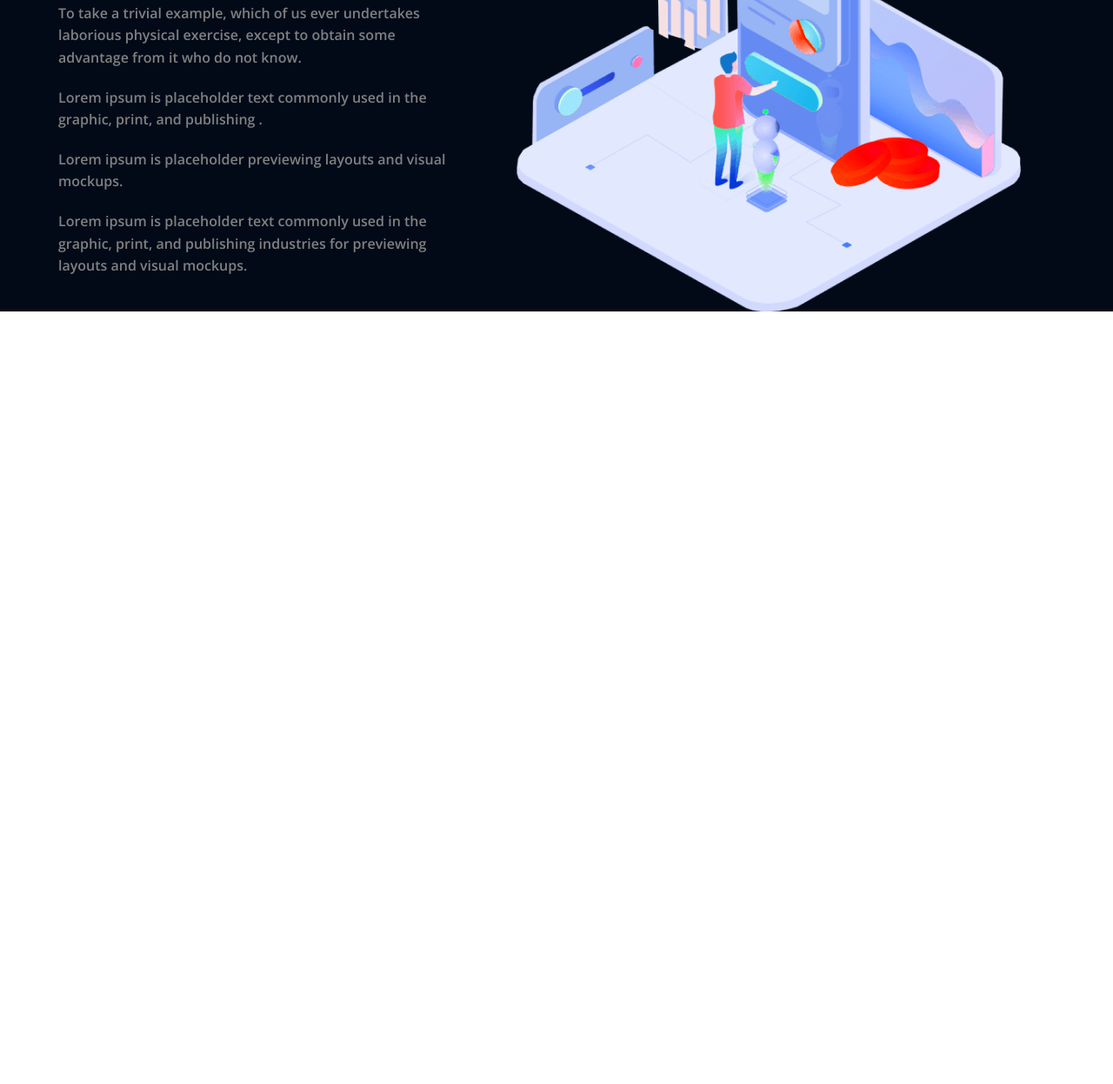
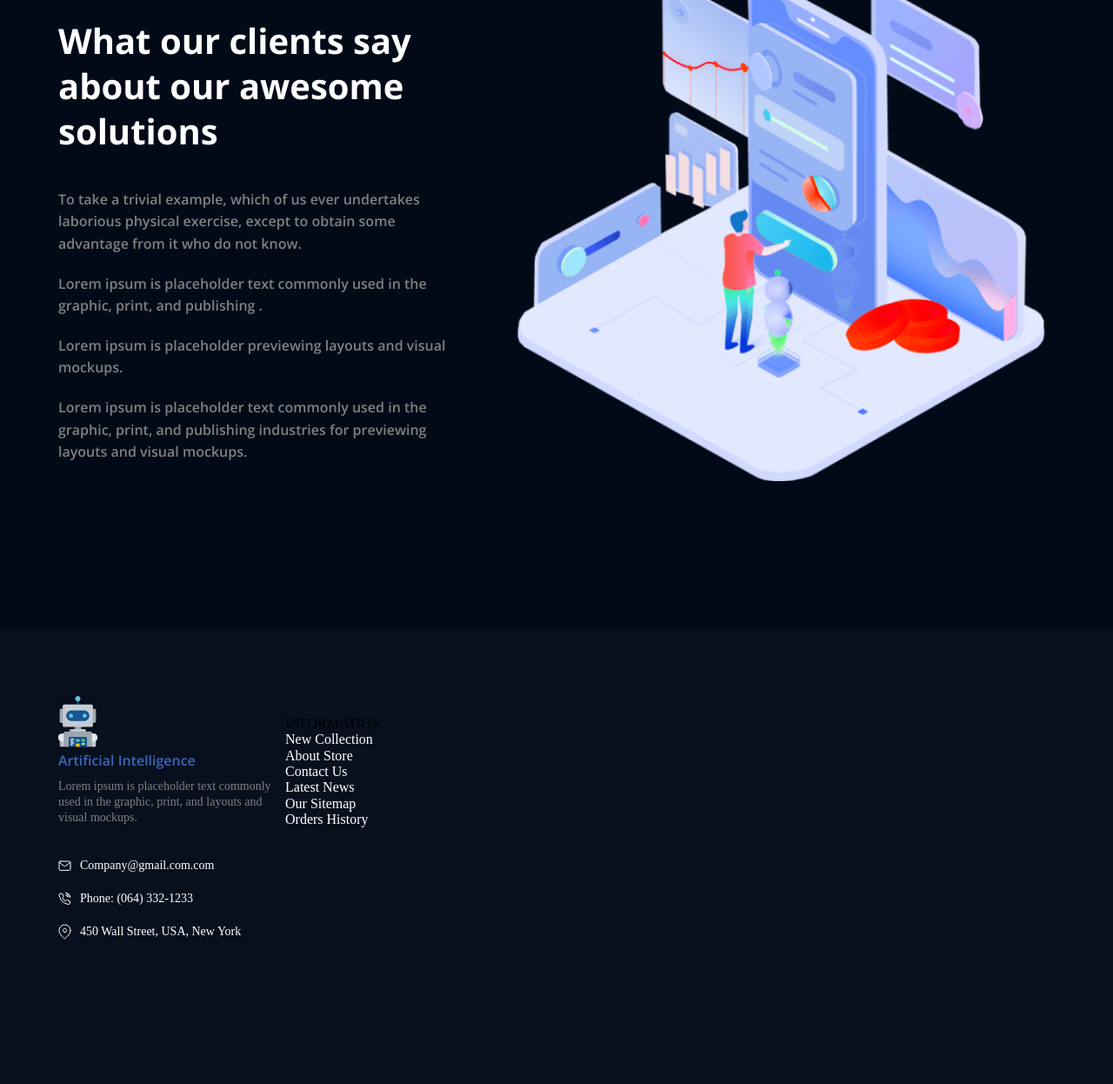
Before and after one commit to Wihctoh/Artificial-intelligence, a plain HTML site: page index.html in a window 1280 px wide. Shown: the part 2581-3827 px from the top of the page at 87% size. Before the commit the page ends 2939 px from the top, so only its background shows below. Drawn offline with nearby package versions, Linux system fonts and the light colour scheme.

Commit message:
footer part1

```diff
--- a/css/style.css
+++ b/css/style.css
@@ -13,7 +13,8 @@ a {
   color: #fff;
 }
 /* -----------------Header -------------------------*/
-.header {
+.header,
+.footer {
   background-color: #08101e;
 }
 .header_wrapper {
@@ -381,13 +382,14 @@ ul {
   font-family: "Open Sans", sans-serif;
   max-width: 1146px;
   margin: auto;
-  padding: 0 15px;
+  padding: 170px 15px 170px;
   background-color: #020a18;
 }
 .page3_left {
   display: flex;
   flex-direction: column;
   max-width: 548px;
+  padding-top: 44px;
 }
 .page3_text1 {
   color: #fff;
@@ -411,3 +413,79 @@ ul {
 }
 .page3 {
 }
+/* -------------------------footer block 1------------------ */
+.footer_wrapper {
+  display: flex;
+  max-width: 1146px;
+  margin: auto;
+  padding: 0 15px 146px 15px;
+}
+.footer_block1 {
+  color: #fff;
+  max-width: 261px;
+}
+.footer_block1_img1 {
+  padding-top: 77px;
+}
+.footer_block1_text1 {
+  font-family: "Open Sans", sans-serif;
+  font-weight: 600;
+  font-size: 15.9627px;
+  line-height: 22px;
+  color: #3a68b8;
+  padding-bottom: 10px;
+}
+.footer_block1_text2 {
+  font-family: "Circular Std";
+  font-weight: 450;
+  font-size: 14px;
+  line-height: 18px;
+  color: grey;
+  padding-bottom: 37px;
+}
+.footer_block1_text3 {
+  display: flex;
+  font-family: "Circular Std";
+  font-weight: 500;
+  font-size: 14px;
+  line-height: 18px;
+  padding-bottom: 20px;
+}
+.mail {
+  padding-right: 10px;
+}
+.footer_block1_text4 {
+  display: flex;
+  font-family: "Circular Std";
+  font-weight: 500;
+  font-size: 14px;
+  line-height: 18px;
+  padding-bottom: 20px;
+}
+.phone {
+  padding-right: 10px;
+}
+.footer_block1_text5 {
+  display: flex;
+  font-family: "Circular Std";
+  font-weight: 500;
+  font-size: 14px;
+  line-height: 18px;
+  padding-bottom: 20px;
+}
+.geo {
+  padding-right: 10px;
+}
+/* -------------------------footer block 2------------------ */
+.footer_block2{
+  display: flex;
+  flex-direction: column;
+  padding-top: 100px;
+}
+.footer_block2_text1{}
+.footer_block2_text2{}
+.footer_block2_text3{}
+.footer_block2_text4{}
+.footer_block2_text5{}
+.footer_block2_text6{}
+.footer_block2_text7{}
--- a/index.html
+++ b/index.html
@@ -174,6 +174,45 @@
         </div>
       </div>
     </main>
-    <footer class="footer"></footer>
+    <footer class="footer">
+      <div class="footer_wrapper">
+        <div class="footer_block1">
+          <img
+            src="img/footer_block1_img1.png"
+            alt="footer_block1_img1"
+            class="footer_block1_img1"
+          />
+          <div class="footer_block1_text1">Artificial Intelligence</div>
+          <div class="footer_block1_text2">
+            Lorem ipsum is placeholder text commonly used in the graphic, print,
+            and layouts and visual mockups.
+          </div>
+          <a href="#" class="footer_block1_text3">
+            <img class="mail" src="img/mail.svg" alt="mail" />
+            Company@gmail.com.com
+          </a>
+          <a href="#" class="footer_block1_text4">
+            <img class="phone" src="img/phone.svg" alt="phone" /> Phone: (064)
+            332-1233
+          </a>
+          <a href="#" class="footer_block1_text5">
+            <img class="geo" src="img/geo.svg" alt="geo" /> 450 Wall Street,
+            USA, New York
+          </a>
+        </div>
+        <div class="footer_block2">
+          <div class="footer_block2_text1">INFORMATION</div>
+          <a href="" class="footer_block2_text2">New Collection</a>
+          <a href="" class="footer_block2_text3">About Store</a>
+          <a href="" class="footer_block2_text4">Contact Us</a>
+          <a href="" class="footer_block2_text5">Latest News</a>
+          <a href="" class="footer_block2_text6">Our Sitemap</a>
+          <a href="" class="footer_block2_text7">Orders History</a>
+        </div>
+        <div class="footer_block3"></div>
+        <div class="footer_block4"></div>
+        <div class="footer_block5"></div>
+      </div>
+    </footer>
   </body>
 </html>
```
Also changed, not shown: img/footer_block1_img1.png (added), img/geo.svg (added), img/mail.svg (added), img/phone.svg (added).
